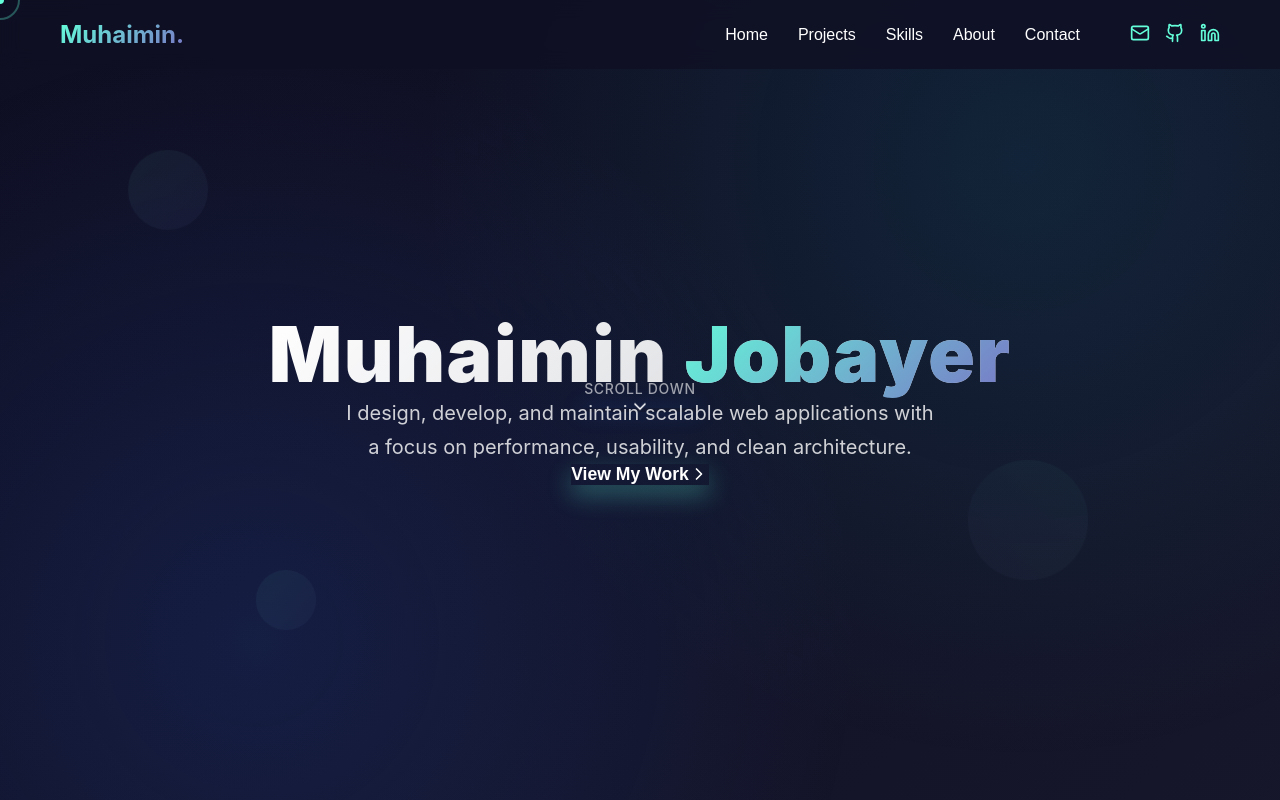
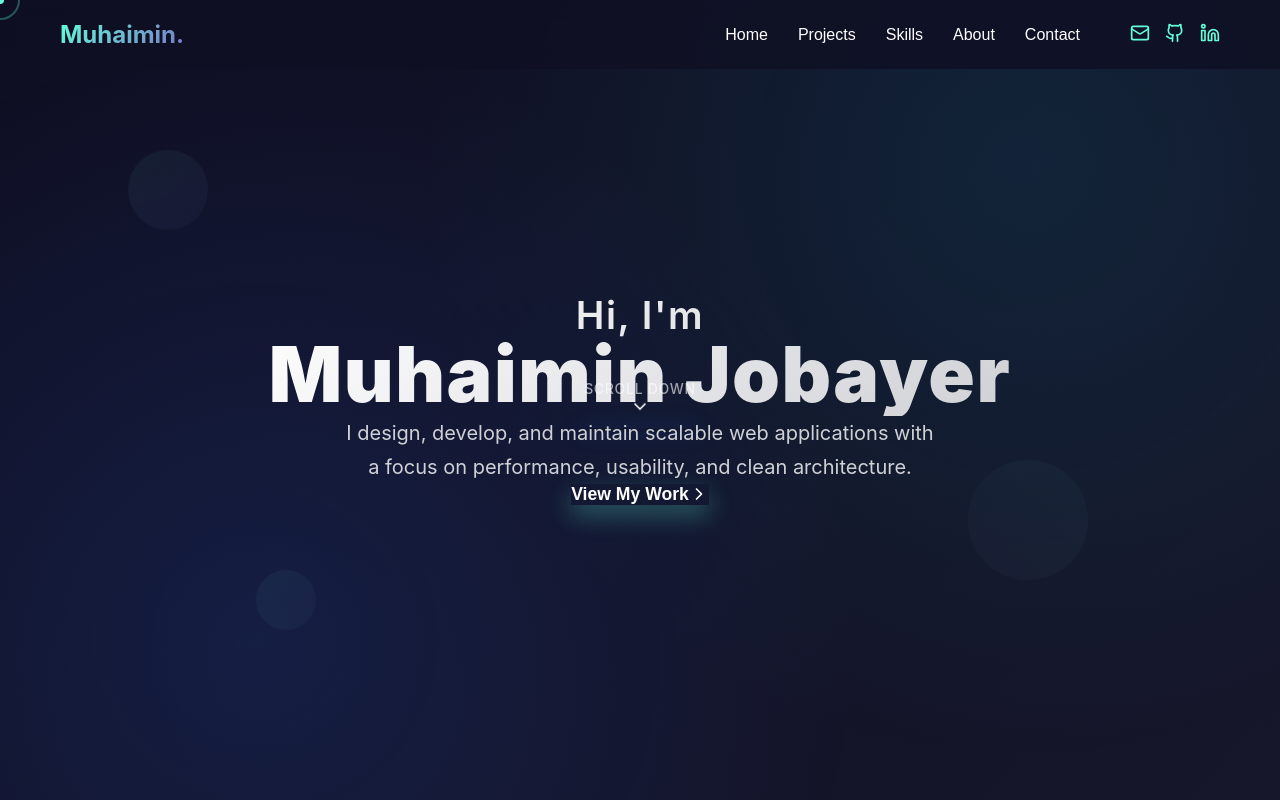
Before and after one commit to mmj05/portfolio, a React (Create React App) app: page / in a window 1280 px wide. Shown: the top 800 px of the page. Built offline with nearby package versions, Linux system fonts and the light colour scheme.

Commit message:
Update HeroSection title: replace gradient text with a greeting for a more personal touch, and streamline the presentation of the name.

```diff
--- a/src/components/HeroSection/HeroSection.js
+++ b/src/components/HeroSection/HeroSection.js
@@ -7,12 +7,9 @@ const HeroSection = ({ scrollToSection }) => {
     <section id="hero" className="hero-section">
       <div className="hero-content">
         <h1 className="hero-title">
-          Muhaimin
-          <span className="gradient-text"> Jobayer</span>
+          <span className="hero-greeting">Hi, I'm</span>
+          Muhaimin Jobayer
         </h1>
-        {/* <h2 className="hero-subtitle">
-          Full-Stack Software Engineer
-        </h2> */}
         <p className="hero-description">
         I design, develop, and maintain scalable web applications with a focus on performance, usability, and clean architecture.
         </p>
```
